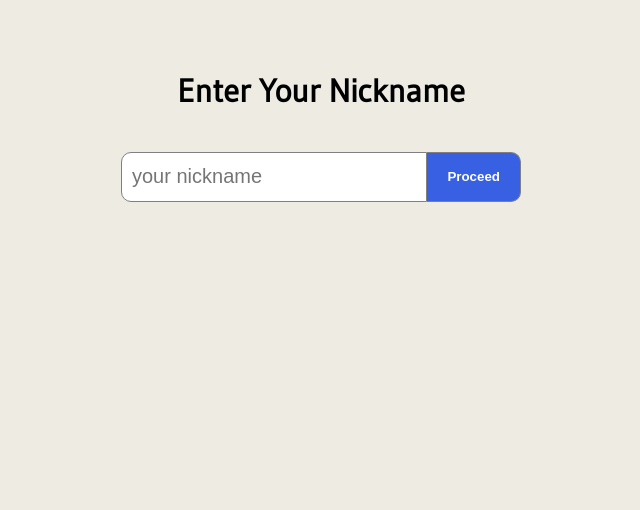
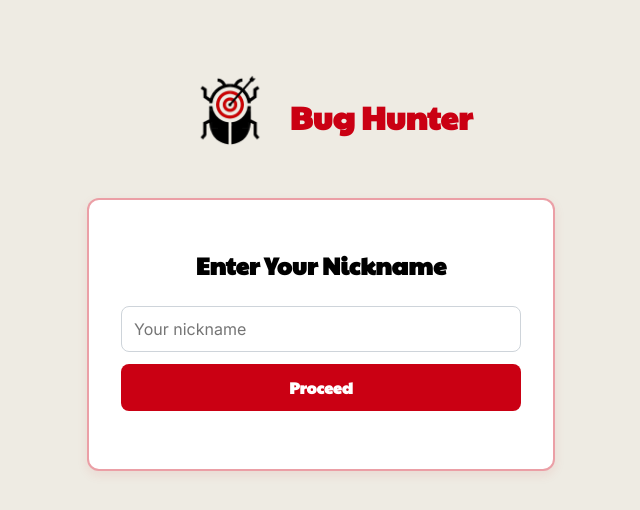
Before and after one commit to igaantonik/bug-hunter, a React (Vite) app in the folder frontend/app/: page / in a window 1280 px wide. Shown: the top 510 px of the page, without its empty margins (319-959 px from the left). Built offline with nearby package versions, Linux system fonts and the light colour scheme.

Commit message:
feat: onboarding page ui updated

```diff
--- a/frontend/app/src/components/onboarding/EnterNameForm.tsx
+++ b/frontend/app/src/components/onboarding/EnterNameForm.tsx
@@ -3,44 +3,54 @@ import styled from 'styled-components';
 import useUserStore from '../../store/useUserStore';
 
 const Form = styled.form`
-    margin-top: 20px;
-    width: 400px;
+    width: 100%;
     display: flex;
     flex-direction: column;
+    gap: 12px;
+`;
 
-    & > div {
-        width: 100%;
-        height: 50px;
-        display: flex;
+const Input = styled.input`
+    width: 100%;
+    padding: 12px;
+    border-radius: 8px;
+    border: 1px solid #ced4da;
+    font-size: 1rem;
+    font-family: 'Inter', sans-serif;
+    box-sizing: border-box;
+
+    &:focus {
+        outline: none;
+        border-color: #ca0013;
+        box-shadow: 0 0 0 2px rgba(202, 0, 19, 0.2);
+    }
+`;
+
+const ErrorText = styled.p`
+    color: #ca0013;
+    font-size: 0.875rem;
+    margin: 0;
+    min-height: 1em;
+`;
+
+const SubmitButton = styled.button`
+    padding: 12px;
+    background-color: #ca0013;
+    color: white;
+    border: none;
+    border-radius: 8px;
+    font-weight: bold;
+    font-size: 1rem;
+    font-family: 'Paytone One', sans-serif;
+    cursor: pointer;
+    transition: background-color 0.2s ease;
+
+    &:hover {
+        background-color: #a00010;
     }
 
-    & > div > input[type='text'],
-    & > div > input[type='text']:focus {
-        border-radius: 10px 0px 0px 10px;
-        flex: 1;
-        border: 1px solid #808080;
-        padding-left: 10px;
-        font-size: 20px;
-        outline: none;
-    }
-
-    & > div > input[type='submit'] {
-        border-radius: 0px 10px 10px 0px;
-        background-color: rgb(55, 97, 226);
-        color: #fff;
-        font-weight: bold;
-        padding: 0px 20px;
-        border: 1px solid #808080;
-        border-left-width: 0px;
-        cursor: pointer;
-    }
-
-    & > p {
-        color: red;
-        margin-top: 10px;
-        font-size: 15px;
-        margin-left: 10px;
-        height: 20px;
+    &:disabled {
+        background-color: #ccc;
+        cursor: not-allowed;
     }
 `;
 
@@ -51,26 +61,25 @@ function EnterNameForm() {
 
     const formSubmitHandler = (e: FormEvent<HTMLFormElement>) => {
         e.preventDefault();
-        if (value === '') {
+        if (value.trim() === '') {
             setError('Nickname cannot be empty!');
             return;
         }
-        setUsername(value);
+        setError(null);
+        setUsername(value.trim());
         setIsOnboarded(true);
     };
 
     return (
         <Form onSubmit={formSubmitHandler}>
-            <div>
-                <input
-                    type="text"
-                    placeholder="your nickname"
-                    onChange={(e) => setValue(e.target.value)}
-                    value={value}
-                />
-                <input type="submit" value="Proceed" />
-            </div>
-            <p>{error}</p>
+            <Input
+                type="text"
+                placeholder="Your nickname"
+                value={value}
+                onChange={(e) => setValue(e.target.value)}
+            />
+            <SubmitButton type="submit">Proceed</SubmitButton>
+            <ErrorText>{error}</ErrorText>
         </Form>
     );
 }
--- a/frontend/app/src/components/shared/Navbar.tsx
+++ b/frontend/app/src/components/shared/Navbar.tsx
@@ -99,7 +99,6 @@ const JoinGroupButton = styled.button`
 `;
 
 const LogoutButton = styled.button`
-margin-left: 100px;
   padding: 8px 16px;
   background-color: #ca0013;
   color: white;
--- a/frontend/app/src/screens/OnboardingPage.tsx
+++ b/frontend/app/src/screens/OnboardingPage.tsx
@@ -1,13 +1,67 @@
+import styled from 'styled-components';
 import PageContainer from '../components/shared/PageContainer';
 import EnterNameForm from '../components/onboarding/EnterNameForm';
+import logo from '../assets/logo2.png';
+
+const Heading = styled.h1`
+  font-family: 'Paytone One', sans-serif;
+  font-size: 1.5rem;
+  color: black;
+  margin-bottom: 24px;
+  text-align: center;
+`;
+
+const CenteredWrapper = styled.div`
+  display: flex;
+  flex-direction: column;
+  align-items: center;
+  justify-content: center;
+`;
+
+const AppHeader = styled.div`
+  display: flex;
+  align-items: center;
+  margin-bottom: 16px;
+
+  img {
+    height: 120px;
+    margin-bottom: 12px;
+  }
+
+  h1 {
+    font-family: 'Paytone One', sans-serif;
+    font-size: 2rem;
+    color: #ca0013;
+    margin: 0;
+  }
+`;
+
+const OnboardingBox = styled.div`
+  max-width: 400px;
+  width: 100%;
+  padding: 32px;
+  border: 2px solid #ca001360;
+  border-radius: 12px;
+  background-color: #fff;
+  box-shadow: 0 4px 12px rgba(202, 0, 19, 0.08);
+`;
 
 function OnboardingPage() {
-    return (
-        <PageContainer centered>
-            <h1>Enter Your Nickname</h1>
-            <EnterNameForm />
-        </PageContainer>
-    );
+  return (
+    <PageContainer>
+      <CenteredWrapper>
+        <AppHeader>
+          <img src={logo} alt="Bug Hunter Logo" />
+          <h1>Bug Hunter</h1>
+        </AppHeader>
+
+        <OnboardingBox>
+          <Heading>Enter Your Nickname</Heading>
+          <EnterNameForm />
+        </OnboardingBox>
+      </CenteredWrapper>
+    </PageContainer>
+  );
 }
 
 export default OnboardingPage;
```
